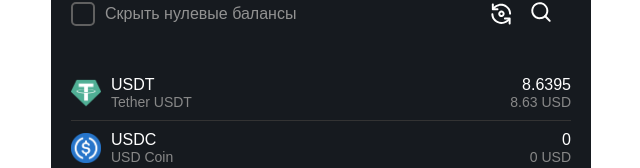
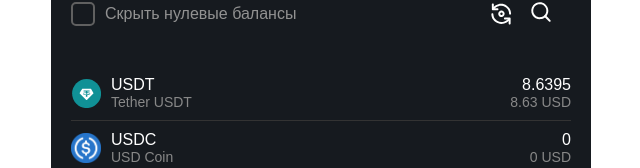
Before and after one commit to Chupserso/crypto, a React (Create React App) app: page /account in a window 1280 px wide. Shown: the part 782-950 px from the top of the page, without its empty margins (319-959 px from the left). Built offline with nearby package versions, Linux system fonts and the light colour scheme.

Commit message:
full update 2

```diff
--- a/src/components/pages/accountPage/AccountPage.js
+++ b/src/components/pages/accountPage/AccountPage.js
@@ -3,8 +3,8 @@
 import { PhoneHeader } from "../../phoneHeader/PhoneHeader";
 import kolpakImg from "./kolpak.png"
 import konvImg from "./conv.png";
-import btcImg from "./btc.png";
-import usdtImg from "./usdt.png";
+import btcImg from "../../../icons/Bitcoin.svg";
+import usdtImg from "../../../icons/tether green fon_icon.svg";
 import usdcImg from "./usdc.png";
 import etcImg from "../../../icons/etc.svg";
 import backImg from "../../../icons/back_icon.svg";
@@ -204,19 +204,24 @@
                     <div className="crypto-list">
                         {Object.entries(crypto).map(([key, data]) => {
                             let img = data.image;
+                            let classUsdt = "";
 
                             if (data.name == "Ethereum") {
                                 img = etcImg;
+                            } else if (data.name == "Tether USDT") {
+                                img = usdtImg;
+                                classUsdt = "usdt"
+                            } else if (data.name == "Bitcoin") {
+                                img = btcImg;
                             }
 
                             return (
                                 <div key={key} className="crypto-item">
                                     <div className="crypto-info">
                                         <img
+                                            className={classUsdt}
                                             alt={`${key} icon`}
-                                            height="24"
                                             src={img}
-                                            width="24"
                                         />
                                         <div>
                                             <div className="crypto-name">{key}</div>
```
Also changed, not shown: src/icons/Bitcoin.svg (added), src/icons/tether green fon_icon.svg (added).
